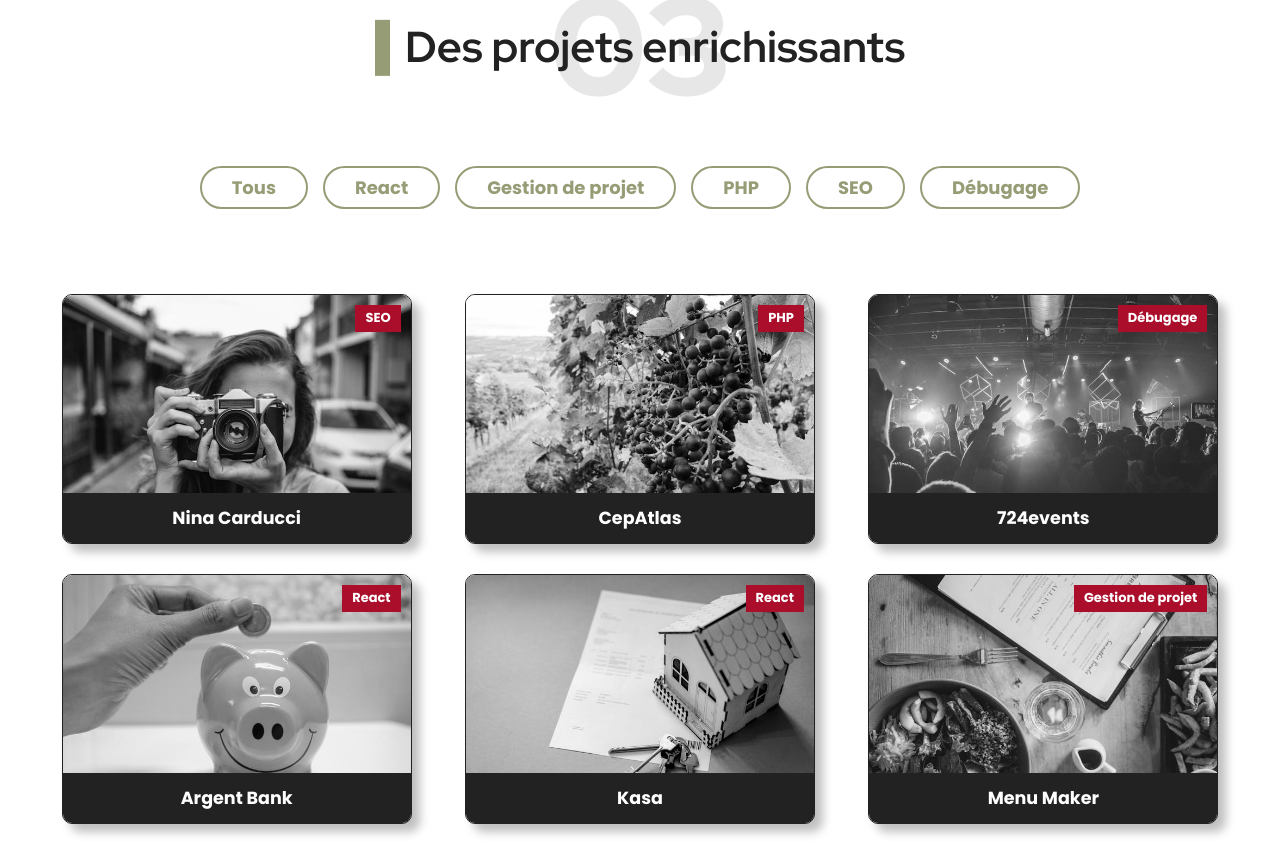
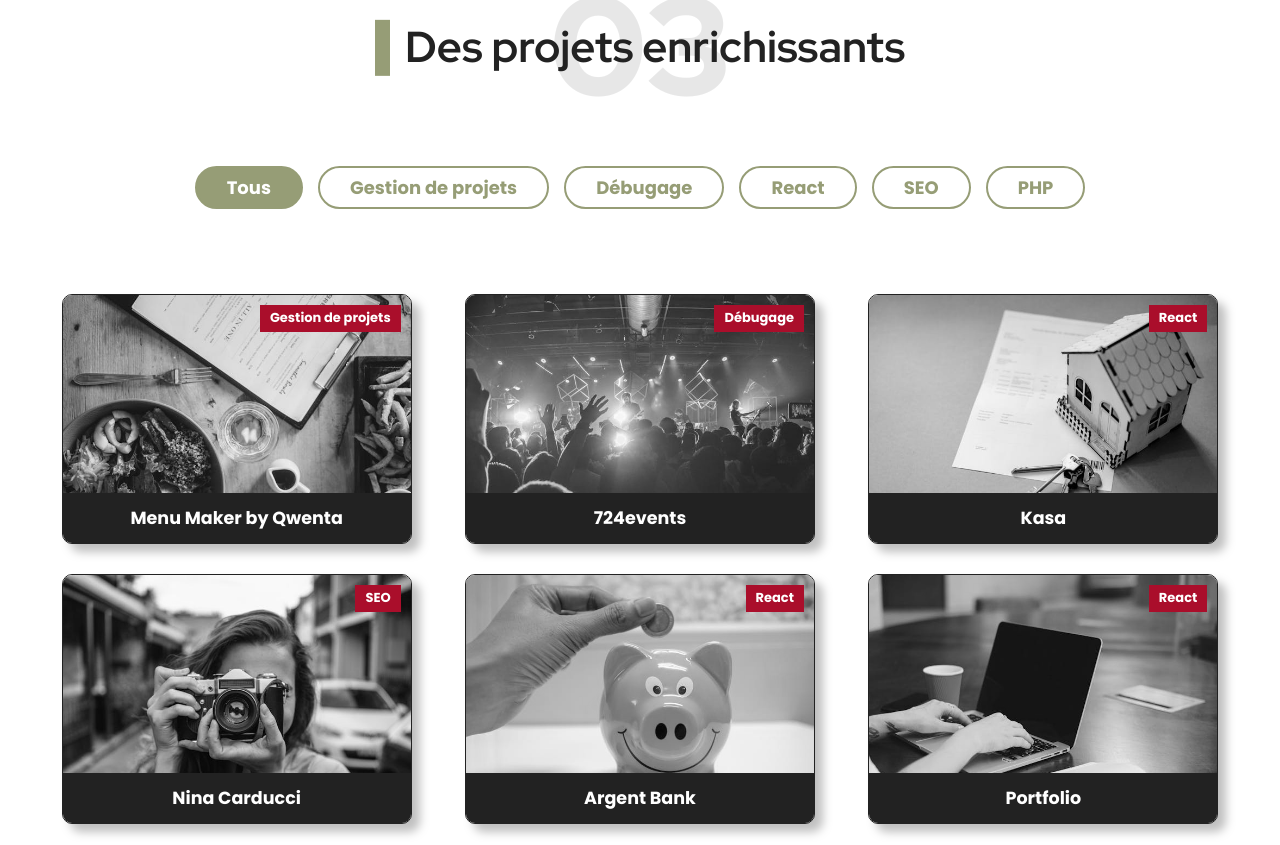
Before and after one commit to Amalynn/oc-iw-p12-portfolio, a React (Vite) app: page / in a window 1280 px wide. Shown: the part 2155-3000 px from the top of the page. Built offline with nearby package versions, Linux system fonts and the light colour scheme.

Commit message:
Projects cards and filter buttons implemented

```diff
--- a/src/assets/styles/styles.css
+++ b/src/assets/styles/styles.css
@@ -392,6 +392,10 @@ a {
     margin-top: 130px;
   }
 }
+.filter-button--active {
+  background-color: #969d76;
+  color: #fff;
+}
 
 .project-card {
   border-radius: 10px;
--- a/src/components/FilterButton.jsx
+++ b/src/components/FilterButton.jsx
@@ -1,9 +1,14 @@
 import PropTypes from "prop-types";
 
-export default function FilterButton({ children }) {
-    return <button className="filter-button">{children}</button>;
+export default function FilterButton({ children, classNames, ...rest }) {
+    return (
+        <button className={`filter-button ${classNames}`} {...rest}>
+            {children}
+        </button>
+    );
 }
 
 FilterButton.propTypes = {
     children: PropTypes.string.isRequired,
+    classNames: PropTypes.string.isRequired,
 };
--- a/src/containers/ProjectsList.jsx
+++ b/src/containers/ProjectsList.jsx
@@ -1,69 +1,70 @@
 import FilterButton from "../components/FilterButton";
 import ProjectCard from "../components/ProjectCard";
-import { useContext } from "react";
+import { useContext, useState } from "react";
 import { DataContext } from "../contexts/DataContext";
 
 export default function ProjectsList() {
     const data = useContext(DataContext);
-    console.log(data);
-    // const categoriesProjectList = new Set(
-    //     data?.projects.map((project) => project.categories)
-    // ).add("Tous");
-    // console.log(categoriesProjectList);
-    // return (
-    //     <div>
-    //         {Array.from(categoriesProjectList).map((category) => {
-    //             <FilterButton key={category}>{category}</FilterButton>;
-    //         })}
-    //     </div>
-    // );
+    const [category, setCategory] = useState();
+    const [activeCategory, setActiveCategory] = useState("Tous");
+
+    const projectsVisible = data?.projects.filter(
+        (project) => project.isVisible === true
+    );
+
+    const projectCategoriesList = new Set(
+        projectsVisible.map((project) => project.category)
+    );
+
+    const filteredProjects = projectsVisible.filter((project) =>
+        !category || category === "Tous"
+            ? projectsVisible
+            : project.category === category
+    );
+
+    const handleClickChangeCategory = (event) => {
+        let category = event.target.innerText;
+        setCategory(category);
+        setActiveCategory(category);
+    };
+
     return (
         <>
             <div className="filter-button-group">
-                <FilterButton>Tous</FilterButton>
-                <FilterButton>React</FilterButton>
-                <FilterButton>Gestion de projet</FilterButton>
-                <FilterButton>PHP</FilterButton>
-                <FilterButton>SEO</FilterButton>
-                <FilterButton>Débugage</FilterButton>
+                <FilterButton
+                    onClick={handleClickChangeCategory}
+                    classNames={
+                        activeCategory === "Tous" ? "filter-button--active" : ""
+                    }
+                >
+                    Tous
+                </FilterButton>
+                {projectCategoriesList &&
+                    Array.from(projectCategoriesList).map((category) => (
+                        <FilterButton
+                            key={category}
+                            onClick={handleClickChangeCategory}
+                            classNames={
+                                activeCategory === category
+                                    ? "filter-button--active"
+                                    : ""
+                            }
+                        >
+                            {category}
+                        </FilterButton>
+                    ))}
             </div>
 
             <div className="project-card-list">
-                <ProjectCard
-                    title="Nina Carducci"
-                    srcImage="/images/projects/ninacarducci/ninacarducci-cover.jpg"
-                    label="SEO"
-                />
-                <ProjectCard
-                    title="CepAtlas"
-                    srcImage="/images/projects/cepatlas/cepatlas-cover.jpg"
-                    label="PHP"
-                />
-                <ProjectCard
-                    title="724events"
-                    srcImage="/images/projects/724events/724events-cover.jpg"
-                    label="Débugage"
-                />
-                <ProjectCard
-                    title="Argent Bank"
-                    srcImage="/images/projects/argentbank/argentbank-cover.jpg"
-                    label="React"
-                />
-                <ProjectCard
-                    title="Kasa"
-                    srcImage="/images/projects/kasa/kasa-cover.jpg"
-                    label="React"
-                />
-                <ProjectCard
-                    title="Menu Maker"
-                    srcImage="/images/projects/menumaker/menumaker-cover.jpg"
-                    label="Gestion de projet"
-                />
-                <ProjectCard
-                    title="Portfolio"
-                    srcImage="/images/projects/portfolio/portfolio-cover.jpg"
-                    label="React"
-                />
+                {filteredProjects &&
+                    filteredProjects.map((project) => (
+                        <ProjectCard
+                            key={project.id}
+                            title={project.name}
+                            srcImage={project.cover}
+                            label={project.category}
+                        />
+                    ))}
             </div>
         </>
     );
--- a/src/data/data.json
+++ b/src/data/data.json
@@ -53,9 +53,10 @@
         {
             "id": "oc-iw-p7-menumaker-2024",
             "name": "Menu Maker by Qwenta",
-            "cover": "",
+            "cover": "/images/projects/menumaker/menumaker-cover.jpg",
             "type": "Formation OpenClassrooms - Intégrateur Web - Projet",
-            "categories": "gestion de projets",
+            "category": "Gestion de projets",
+            "categoryID": "cat-01",
             "description": [
                 "Planification du développement du site Menu Maker de l'entreprise fictive Qwenta.",
                 "Qwenta est un acteur historique dans le domaine de l'impression de supports destinés aux professionnels de tous secteurs.",
@@ -78,9 +79,10 @@
         {
             "id": "oc-iw-p10-724events-2024",
             "name": "724events",
-            "cover": "",
+            "cover": "/images/projects/724events/724events-cover.jpg",
             "type": "Formation OpenClassrooms - Intégrateur Web - Projet",
-            "categories": "débugage",
+            "category": "Débugage",
+            "categoryID": "cat-03",
             "description": [
                 "Poursuite des développements et débugage de la nouvelle version du site vitrine one-page de l'agance évènementielle fictive 724events suite au travail d'un précédent développeur."
             ],
@@ -104,9 +106,10 @@
         {
             "id": "oc-iw-p8-kasa-2024",
             "name": "Kasa",
-            "cover": "",
+            "cover": "/images/projects/kasa/kasa-cover.jpg",
             "type": "Formation OpenClassrooms - Intégrateur Web - Projet",
-            "categories": "react",
+            "category": "React",
+            "categoryID": "cat-02",
             "description": [
                 "Développement de l'interface front-end de l'application Kasa avec React.",
                 "Kasa est une entreprise fictive de location d'appartements entre particuliers. Le site web de Kasa a été codé, il y en plus de 10 ans en ASP.NET avec un code legacy important. L'entreprise a donc décidé de lancer une refonte totale du site pour passer à une stack complète en JavaScript avec Node.js côté back-end et React côté front-end.  "
@@ -133,9 +136,10 @@
         {
             "id": "oc-iw-p9-nina-carducci-2024",
             "name": "Nina Carducci",
-            "cover": "",
+            "cover": "/images/projects/ninacarducci/ninacarducci-cover.jpg",
             "type": "Formation OpenClassrooms - Intégrateur Web - Projet",
-            "categories": "seo",
+            "category": "SEO",
+            "categoryID": "cat-04",
             "description": [
                 "Optimiser le référencement du site de Nina Carducci, photographe fictive, en améliorant la performance et l'accessibilité du site web."
             ],
@@ -158,9 +162,10 @@
         {
             "id": "oc-iw-p11-argentbank-2024",
             "name": "Argent Bank",
-            "cover": "",
+            "cover": "/images/projects/argentbank/argentbank-cover.jpg",
             "type": "Formation OpenClassrooms - Intégrateur Web - Projet",
-            "categories": "react",
+            "category": "React",
+            "categoryID": "cat-02",
             "description": [
                 "Développer l'interface front-end de l'application bancaire Argent Bank",
                 "Argent Bank est une nouvelle banque en ligne fictive qui souhaite percer dans le secteur bancaire"
@@ -186,9 +191,10 @@
         {
             "id": "oc-iw-p12-portfolio-2024",
             "name": "Portfolio",
-            "cover": "",
+            "cover": "/images/projects/portfolio/portfolio-cover.jpg",
             "type": "Formation OpenClassrooms - Intégrateur Web - Projet",
-            "categories": "react",
+            "category": "React",
+            "categoryID": "cat-02",
             "description": [
                 "Développement de mon portfolio présentant mon parcours, mes compétences et les projets sur lesquels j'ai travaillé"
             ],
@@ -218,9 +224,10 @@
         {
             "id": "msh-vdl-cepatlas-2024",
             "name": "CepAtlas",
-            "cover": "",
+            "cover": "/images/projects/cepatlas/cepatlas-cover.jpg",
             "type": "Création de site web",
-            "categories": "php",
+            "category": "PHP",
+            "categoryID": "cat-05",
             "description": [""],
             "images": [],
             "year": "2020-2022",
--- a/src/scss/components/_filterButton.scss
+++ b/src/scss/components/_filterButton.scss
@@ -65,4 +65,9 @@
             margin-top: 130px;
         }
     }
+
+    &--active {
+        background-color: var.$secondary-color;
+        color: var.$white-color;
+    }
 }
```
Also changed, not shown: 1 other file (tests, documents, lock files or other folders).
